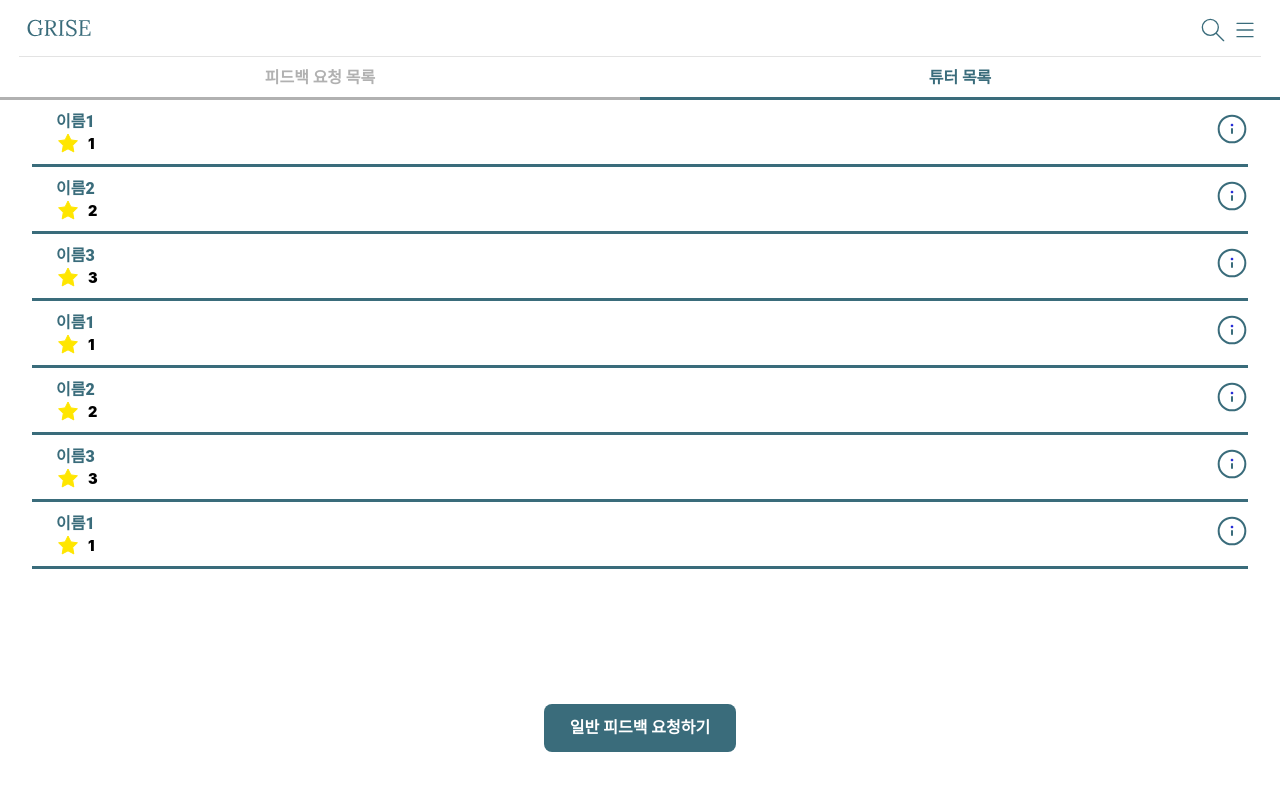
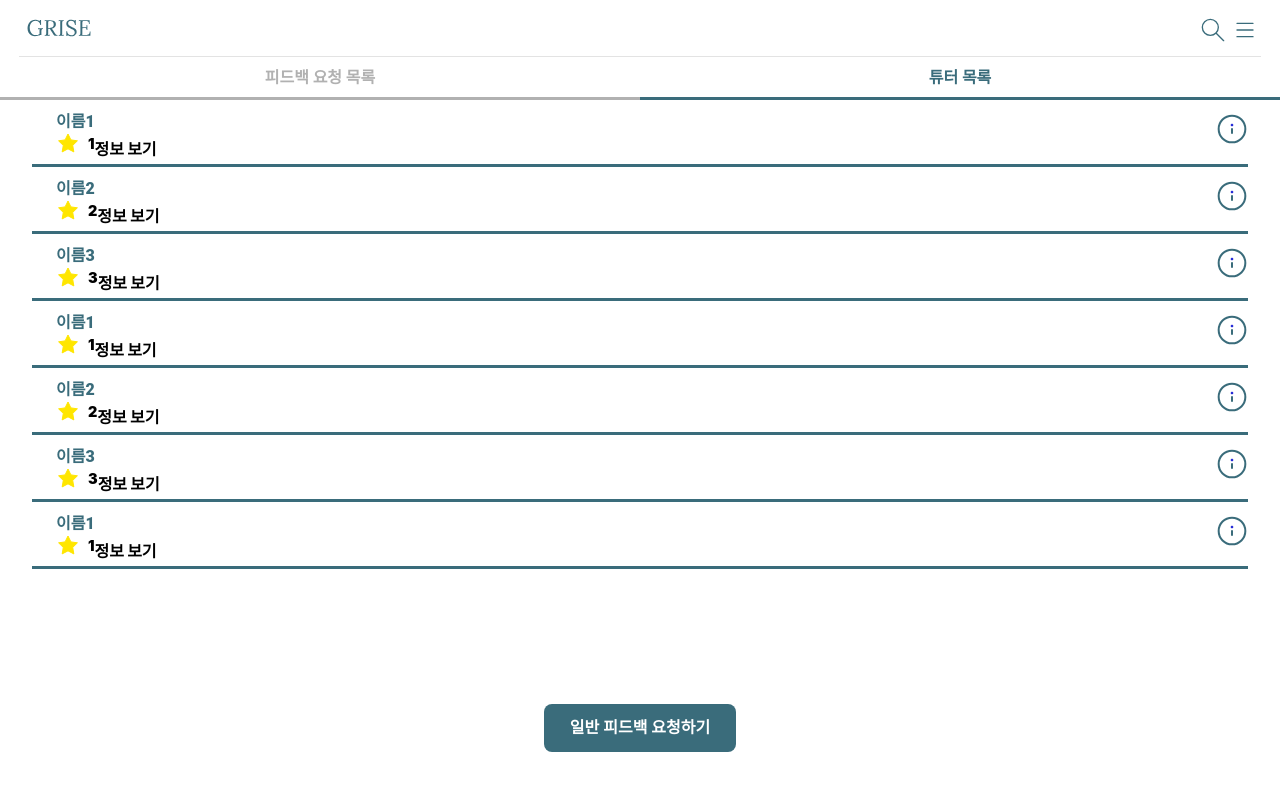
Before and after one commit to Gukss/GRISEFront, a React (Create React App) app in the folder grise/: page /tuteeMain in a window 1280 px wide. Both pictures are taken after a click on the element "튜터 목록". Shown: the top 790 px of the page. Built offline with nearby package versions, Linux system fonts and the light colour scheme.

Commit message:
sync upstream main

```diff
--- a/grise/src/Pages/TuteeMainPage/List/TutorItem.jsx
+++ b/grise/src/Pages/TuteeMainPage/List/TutorItem.jsx
@@ -1,14 +1,16 @@
-import React,{forwardRef,useRef} from 'react'
+import React,{forwardRef,useRef,useEffect} from 'react'
 import styled from 'styled-components';
 import { ReactComponent as Star} from '../../../Image/star.svg';
 import { ReactComponent as InfoImage} from '../../../Image/info.svg';
 const TutorItem = forwardRef((props,ref) => {
     const detailDivRef = useRef();
     const isShowDetail = useRef(false);
-    const showDetailInfo = () =>{
+    const ShowDetailBtn = useRef();
+    const showDetailInfo = (e) =>{
         detailDivRef.current.style.display = (isShowDetail.current)? 'none':'block';
         isShowDetail.current = !isShowDetail.current;
         if(props.isEnd){detailDivRef.current.scrollIntoView({ behavior: 'smooth' });}
+        ShowDetailBtn.current.innerHTML = (isShowDetail.current)? '접기':'정보 보기';
     }
     return (
         <div ref={ref} style={{borderBottom:"#3A6C7B solid 0.2rem"}}>
@@ -18,6 +20,7 @@ const TutorItem = forwardRef((props,ref) => {
                     <div>
                         <StarImage><Star style={{width:'1.5rem',height:'1.5rem'}}></Star></StarImage>
                         <Score>{props.data?.tutor.score}</Score>
+                        <span ref={ShowDetailBtn} onClick={showDetailInfo} style={{color:'#000000', fontSize:'1rem'}}>정보 보기</span>
                     </div>
                 </div>
                 <InfoBtn onClick={showDetailInfo}><InfoImage></InfoImage></InfoBtn>
@@ -61,7 +64,6 @@ const Score = styled.span`
 const Container = styled.div`
     width: 100%;
     height: 4rem;
-    color: white;
     font-weight: 900;
     font-size: 2rem;
     flex: 0 0 auto;
@@ -69,6 +71,6 @@ const Container = styled.div`
 const DetailInfo = styled.div`
     display: none;
     margin-left: 1.5rem;
-    text-indent : -2.5rem;
+    text-indent : -4.5rem;
 `
 export default TutorItem;
--- a/grise/src/Pages/TuteeMainPage/List/TutorList.jsx
+++ b/grise/src/Pages/TuteeMainPage/List/TutorList.jsx
@@ -75,6 +75,9 @@ const ScrollDiv = styled.div`
     flex-direction: column;
     flex-wrap: nowrap;
     overflow-y:auto;
+    ::-webkit-scrollbar {
+        display: none;
+    }
 `
 
 const SubmmitButton = styled.div`
```
